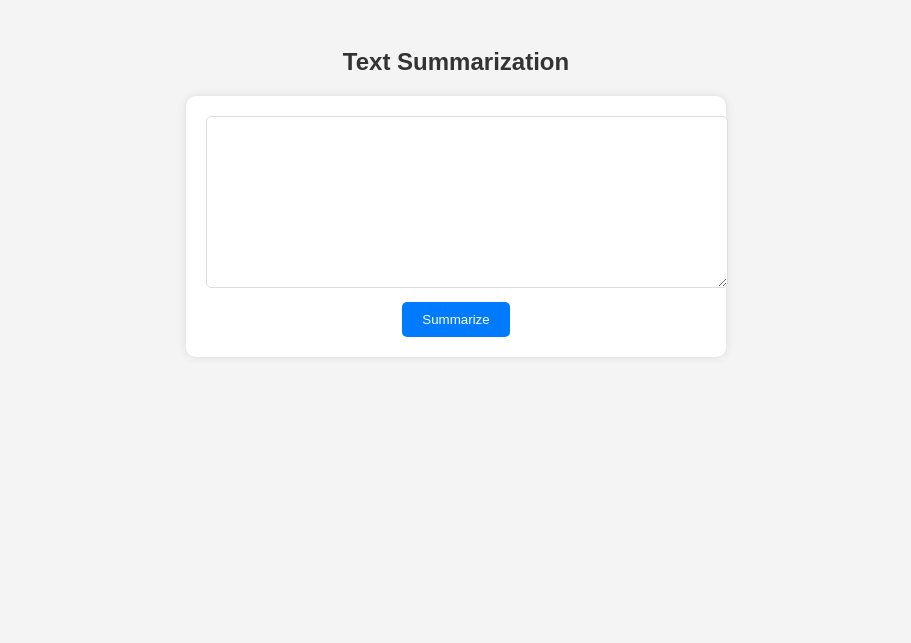
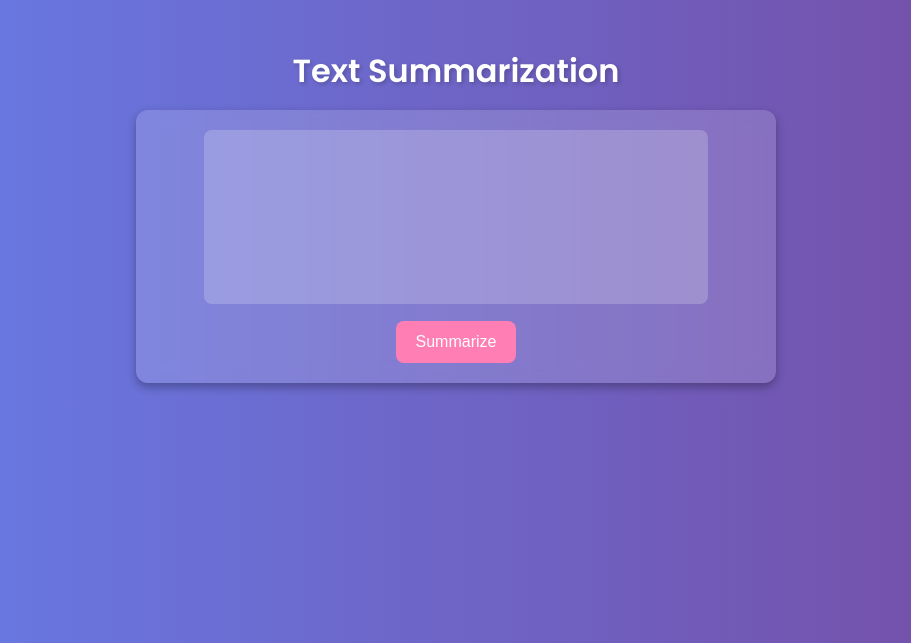
Before and after one commit to MASTER-TANKHUN/Text-Summarization, a Flask app: page / in a window 1280 px wide. Shown: the top 643 px of the page, without its empty margins (184-1095 px from the left). Run offline with Flask 3, Linux system fonts and the light colour scheme.

Commit message:
fix bug + update

```diff
--- a/static/style.css
+++ b/static/style.css
@@ -1,55 +1,69 @@
 body {
-    font-family: Arial, sans-serif;
-    background-color: #f4f4f4;
+    font-family: 'Poppins', sans-serif;
+    background: linear-gradient(to right, #667eea, #764ba2);
+    color: #fff;
     text-align: center;
     padding: 20px;
+    margin: 0;
 }
 
 h2 {
-    color: #333;
+    font-size: 2rem;
+    margin-bottom: 15px;
+    text-shadow: 2px 2px 4px rgba(0, 0, 0, 0.2);
 }
 
 form {
-    background: white;
+    background: rgba(255, 255, 255, 0.15);
+    backdrop-filter: blur(10px);
     padding: 20px;
-    max-width: 500px;
+    max-width: 600px;
     margin: 0 auto;
-    border-radius: 10px;
-    box-shadow: 0px 0px 10px rgba(0, 0, 0, 0.1);
+    border-radius: 12px;
+    box-shadow: 0px 4px 10px rgba(0, 0, 0, 0.3);
 }
 
 textarea {
-    width: 100%;
+    width: 80%;
     height: 150px;
-    padding: 10px;
-    border-radius: 5px;
-    border: 1px solid #ddd;
+    padding: 12px;
+    border-radius: 8px;
+    border: none;
+    font-size: 1rem;
+    outline: none;
+    background: rgba(255, 255, 255, 0.2);
+    color: #fff;
+    resize: none;
 }
 
 button {
-    background: #007bff;
+    background: #ff7eb3;
     color: white;
-    padding: 10px 20px;
+    font-size: 1rem;
+    padding: 12px 20px;
     border: none;
-    border-radius: 5px;
+    border-radius: 8px;
     cursor: pointer;
+    transition: all 0.3s ease-in-out;
     margin-top: 10px;
 }
 
 button:hover {
-    background: #0056b3;
+    background: #ff3b80;
+    transform: scale(1.05);
 }
 
 h3 {
     margin-top: 20px;
-    color: #333;
+    font-size: 1.5rem;
 }
 
 p {
-    background: #fff;
+    background: rgba(255, 255, 255, 0.2);
     padding: 15px;
-    border-radius: 5px;
-    box-shadow: 0px 0px 10px rgba(0, 0, 0, 0.1);
+    border-radius: 8px;
+    box-shadow: 0px 2px 6px rgba(0, 0, 0, 0.2);
     display: inline-block;
-    max-width: 500px;
+    max-width: 600px;
+    font-size: 1.1rem;
 }
--- a/templates/index.html
+++ b/templates/index.html
@@ -5,6 +5,7 @@
     <meta name="viewport" content="width=device-width, initial-scale=1.0">
     <title>Text Summarization</title>
     <link rel="stylesheet" href="{{ url_for('static', filename='style.css') }}">
+    <link href="https://fonts.googleapis.com/css2?family=Poppins:wght@300;400;600&display=swap" rel="stylesheet">
 </head>
 <body>
     <h2>Text Summarization</h2>
```
Also changed, not shown: summarizer.py (+58 -8 lines), README.md.
